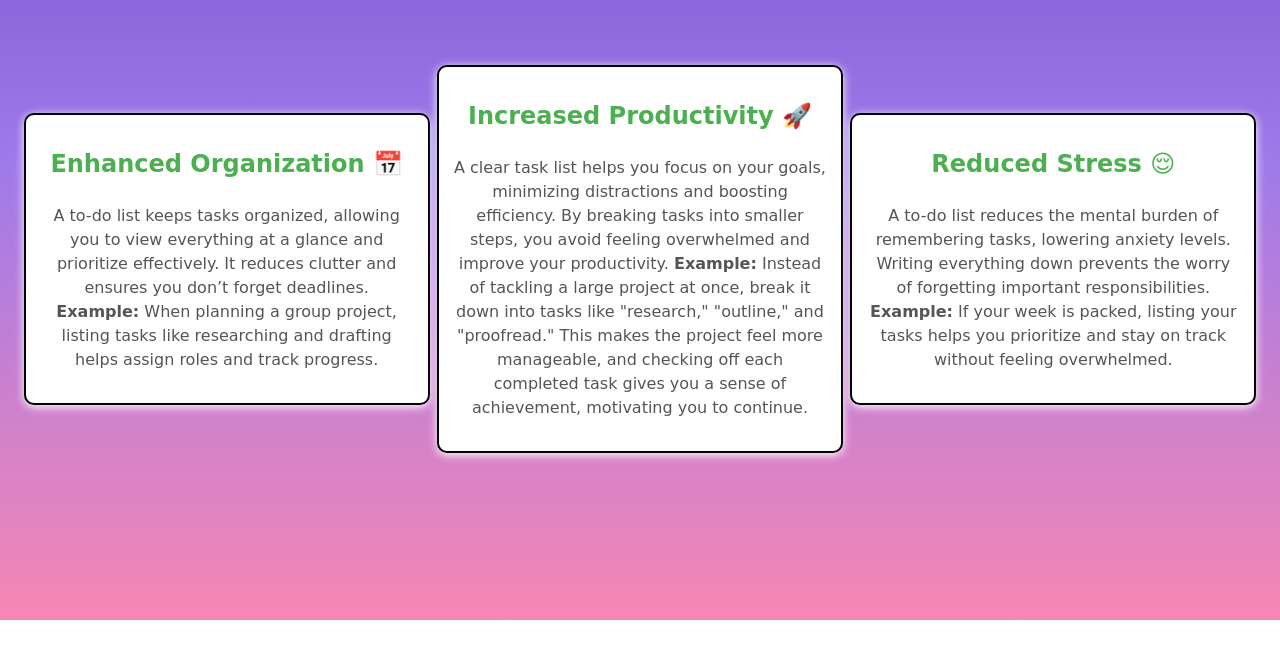
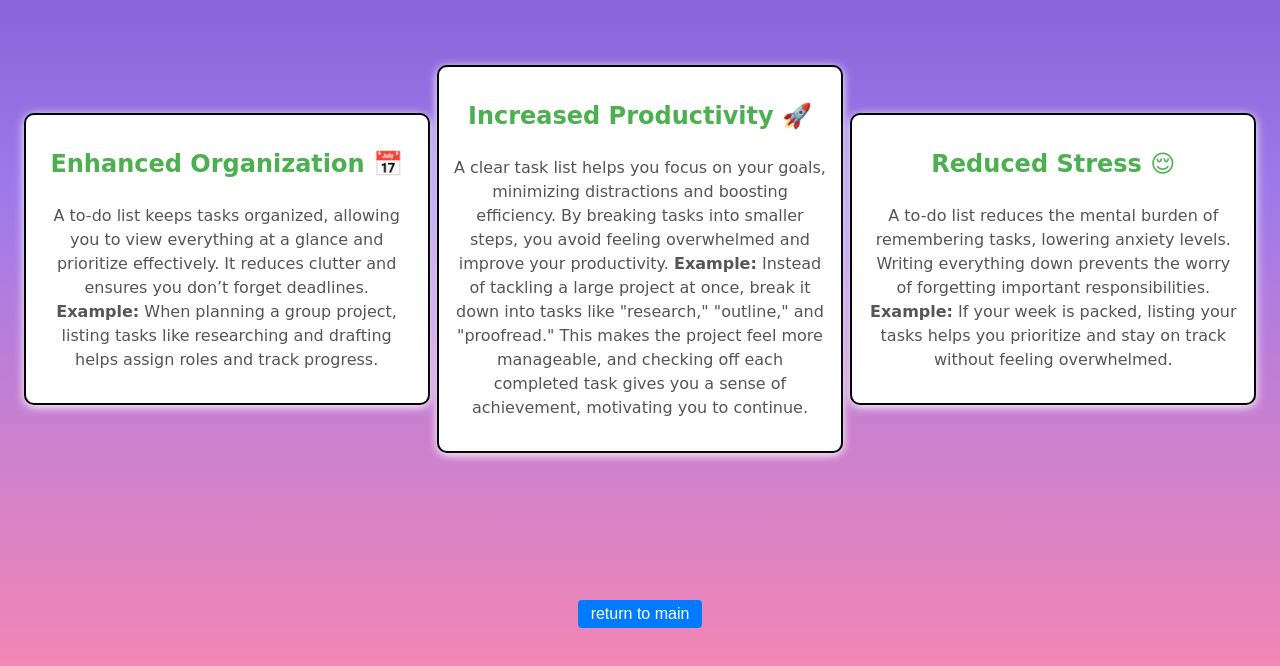
Before and after one commit to ryliam/gitCc, a website: page imp.html in a window 1280 px wide. Shown: the part 290-956 px from the top of the page. Before the commit the page ends 910 px from the top, so only its background shows below. Drawn offline with Linux system fonts and the light colour scheme.

Commit message:
onana ajoute le bouton return to main

```diff
--- a/imp.html
+++ b/imp.html
@@ -66,5 +66,11 @@
         });
       });
     </script>
+       <a
+       href="index.html"
+       class="retour"
+     >
+       return to main
+     </a>
   </body>
 </html>
--- a/impstyle.css
+++ b/impstyle.css
@@ -69,3 +69,26 @@ body {
     margin-bottom: 12px;
   }
 }
+
+.retour {
+  display: inline-block;
+  padding: 5px 12px;
+  background-color: #007bff;
+  color: #fff;
+  text-decoration: none;
+  border-radius: 4px;
+  text-align: center;
+  width: 100px;
+  margin-left: 45%;
+  margin-bottom: 34px;
+
+}
+
+
+.retour:hover {
+  background-color: #0056b3;
+  transition: transform 1s ease;
+  transform: scale(1.2);
+  box-shadow: 8px 8px 10px black;
+  border-radius: 25px;
+}
```
